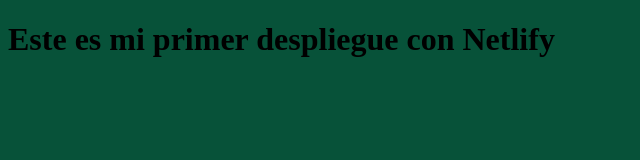
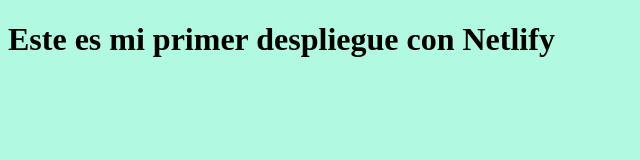
Before and after one commit to GiovannyBatista/misegundirepsitorio, a plain HTML site: page index.html in a window 1280 px wide. Shown: the whole page, without its empty margins (0-640 px from the left). Drawn offline with Linux system fonts and the light colour scheme.

Commit message:
Cambiando nuevamente index

```diff
--- a/index.html
+++ b/index.html
@@ -6,7 +6,7 @@
     <title>Document</title>
     <style>
         html, body {
-            background-color: rgb(7, 82, 57);
+            background-color: rgb(177, 250, 225);
         }
     </style>
 </head>
```
